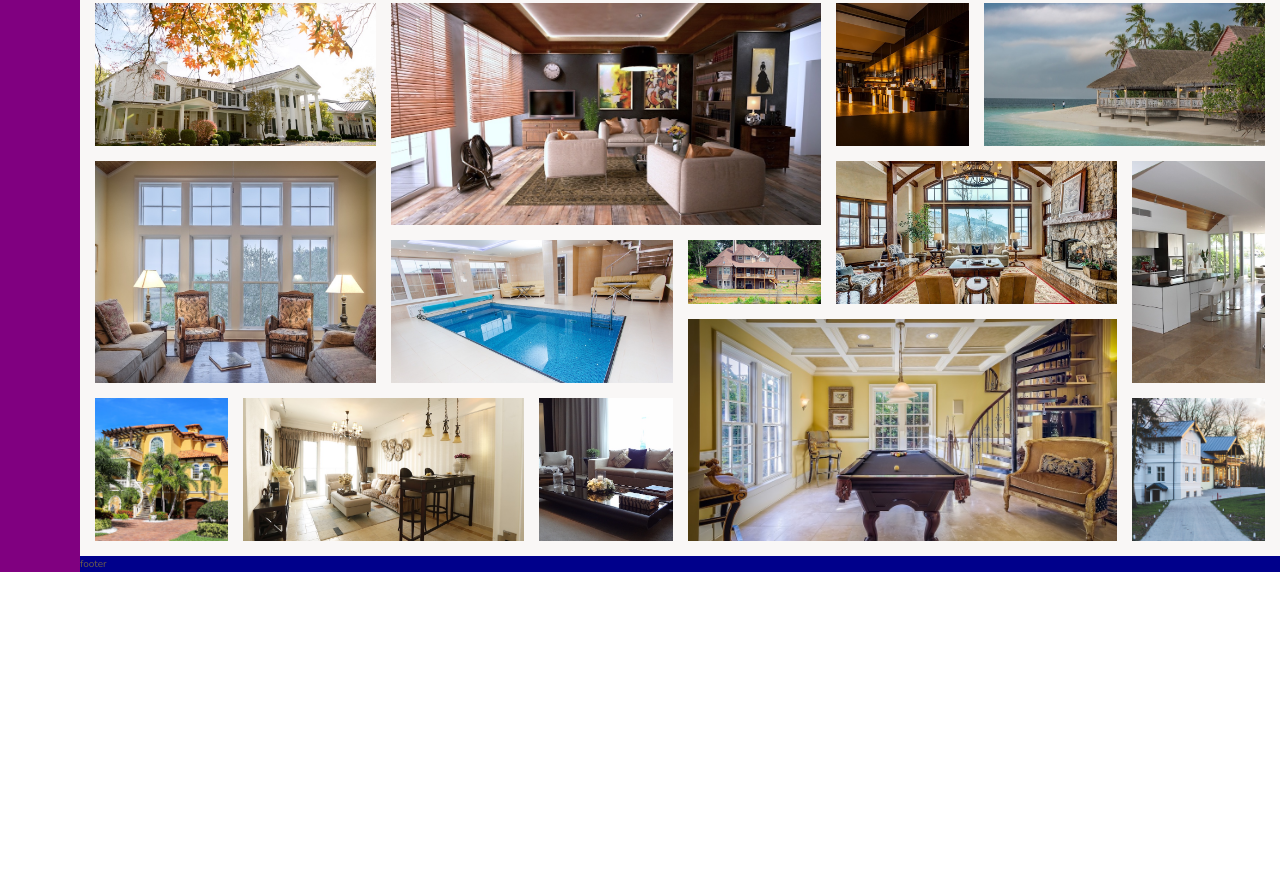
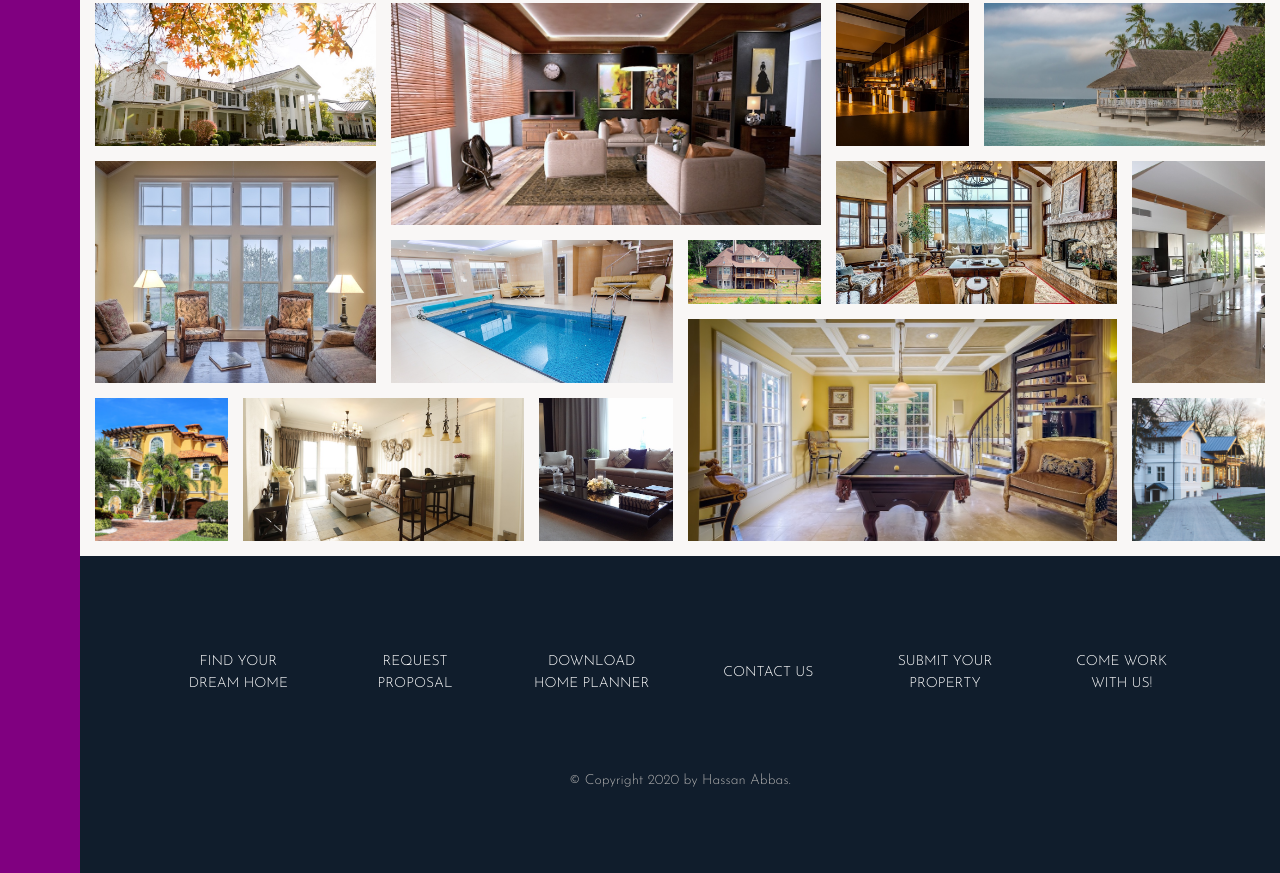
Before and after one commit to HassanAbbas198/Nexter, a website: page index.html in a window 1280 px wide. Shown: the part 3086-3959 px from the top of the page. Before the commit the page ends 3658 px from the top, so only its background shows below. Drawn offline with nearby package versions, Linux system fonts and the light colour scheme.

Commit message:
added the footer

```diff
--- a/index.html
+++ b/index.html
@@ -374,6 +374,28 @@
 			</figure>
 		</section>
 
-		<footer class="footer">footer</footer>
+		<footer class="footer">
+			<ul class="nav">
+				<li class="nav__item">
+					<a href="#" class="nav__link">Find your dream home</a>
+				</li>
+				<li class="nav__item">
+					<a href="#" class="nav__link">Request proposal</a>
+				</li>
+				<li class="nav__item">
+					<a href="#" class="nav__link">Download home planner</a>
+				</li>
+				<li class="nav__item"><a href="#" class="nav__link">Contact us</a></li>
+				<li class="nav__item">
+					<a href="#" class="nav__link">Submit your property</a>
+				</li>
+				<li class="nav__item">
+					<a href="#" class="nav__link">Come work with us!</a>
+				</li>
+			</ul>
+			<p class="copyright">
+				&copy; Copyright 2020 by Hassan Abbas.
+			</p>
+		</footer>
 	</body>
 </html>
--- a/sass/_footer.scss
+++ b/sass/_footer.scss
@@ -1,5 +1,46 @@
 .footer {
-	background-color: darkblue;
+	grid-column: full-start / full-end;
+	background-color: $color-secondary;
 
-	grid-column: full-start / full-end;
+	padding: 8rem;
+
+	.nav {
+		list-style: none;
+
+		display: grid;
+		grid-template-columns: repeat(auto-fit, minmax(15rem, 1fr));
+		grid-gap: 2rem;
+
+		justify-items: center;
+		align-items: center;
+
+		&__link:link,
+		&__link:visited {
+			font-size: 1.4rem;
+			font-family: $font-display;
+			color: #fff;
+			text-decoration: none;
+			text-transform: uppercase;
+			text-align: center;
+
+			padding: 1.5rem;
+			display: block;
+
+			transition: all 0.2s;
+		}
+
+		&__link:hover,
+		&__link:active {
+			background-color: rgba(#fff, 0.05);
+			transform: translateY(-1rem);
+		}
+	}
 }
+
+.copyright {
+	font-size: 1.4rem;
+	font-family: $font-display;
+	color: $color-grey-light-2;
+	text-align: center;
+	margin-top: 6rem;
+}
```
Also changed, not shown: css/style.css.
